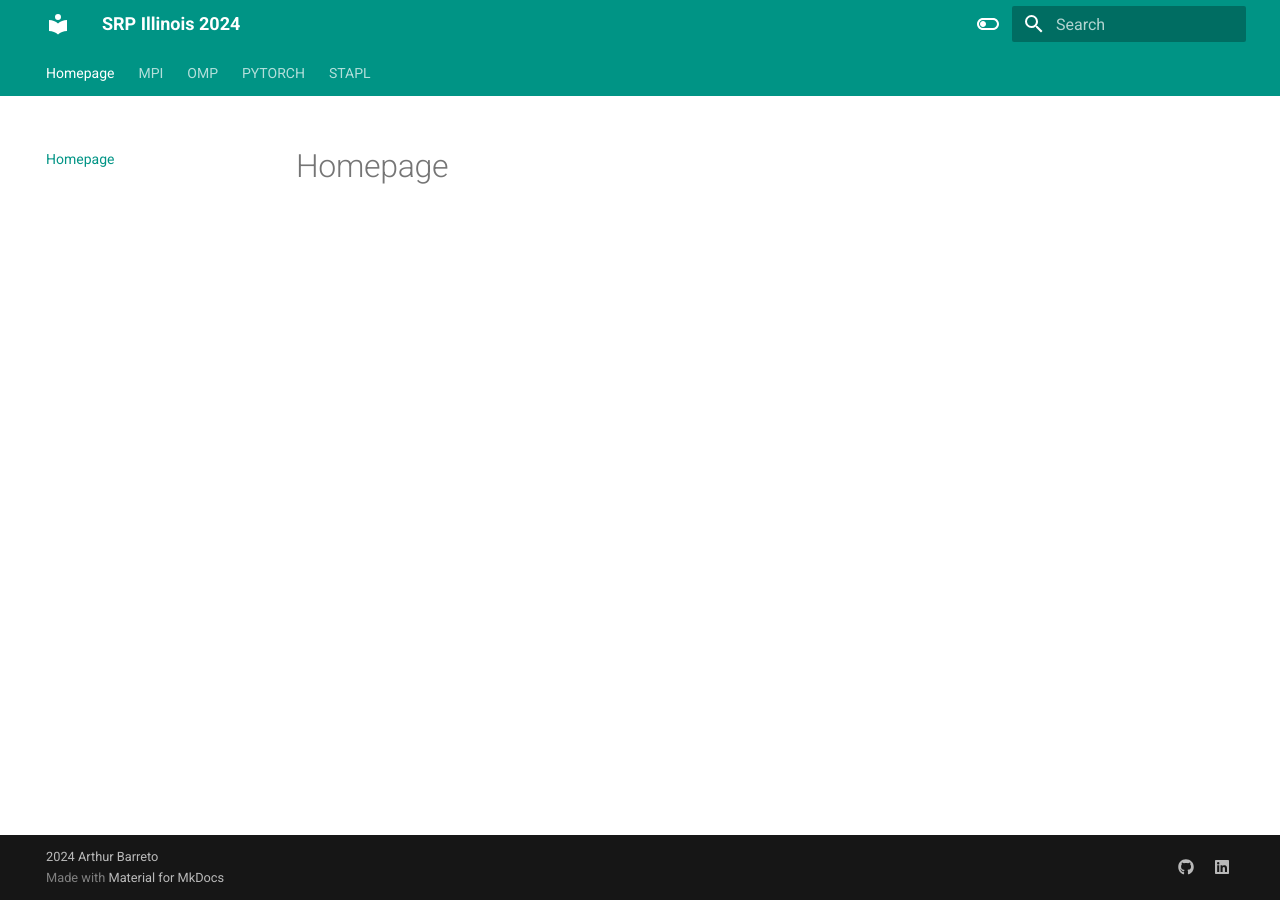
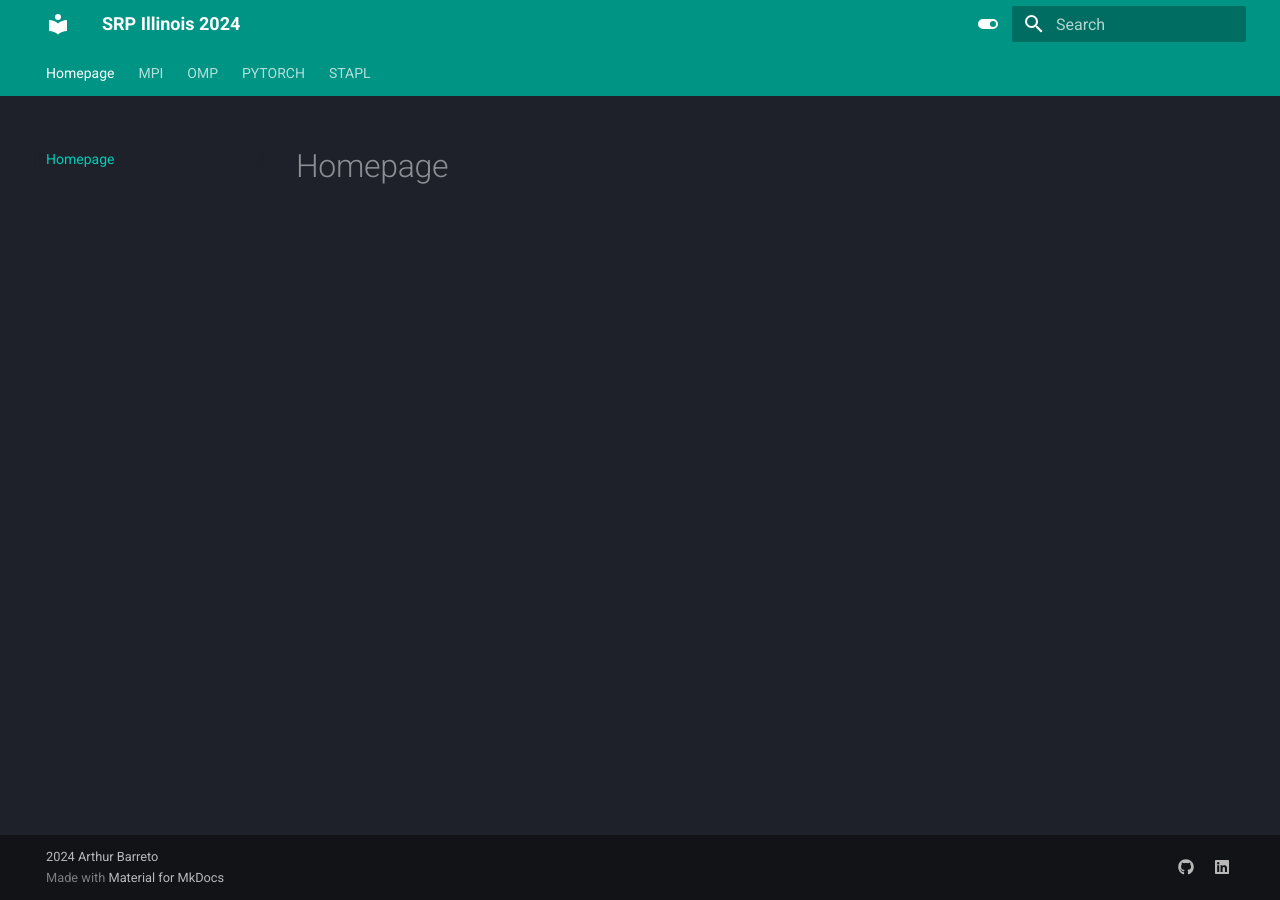
Before and after one commit to Arthur-Barreto/BLS-DOCS, an MkDocs documentation site: the page built from docs/index.md, in a window 1280 px wide. Built offline with MkDocs 1.6.1 and Material for MkDocs 9.7.7, drawn with Linux system fonts in a browser that asks for light colours.

Commit message:
darmode to default

```diff
--- a/mkdocs.yml
+++ b/mkdocs.yml
@@ -13,18 +13,18 @@ theme:
     - content.code.copy
   language: en
   palette:
+    - scheme: slate  # Dark mode as the default
+      toggle:
+        icon: material/toggle-switch
+        name: Switch to light mode
+      primary: teal
+      accent: lime
     - scheme: default
       toggle:
         icon: material/toggle-switch-off-outline
-        name: Swith to dark mode
+        name: Switch to dark mode
       primary: teal
       accent: purple
-    - scheme: slate
-      toggle:
-        icon: material/toggle-switch
-        name: Swith to light mode
-      primary: teal
-      accent: lime
 
 markdown_extensions:
   - pymdownx.highlight:
```
